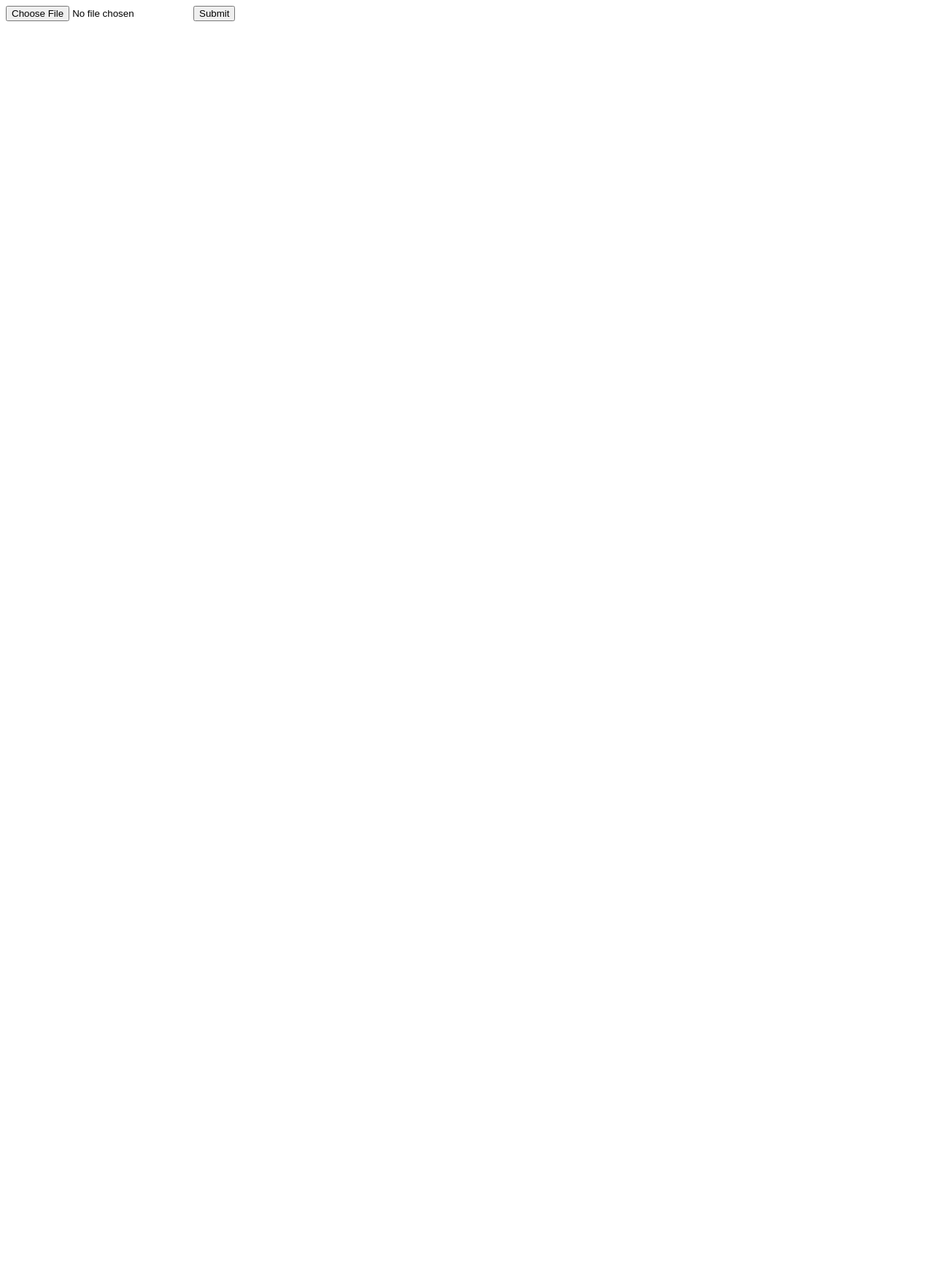
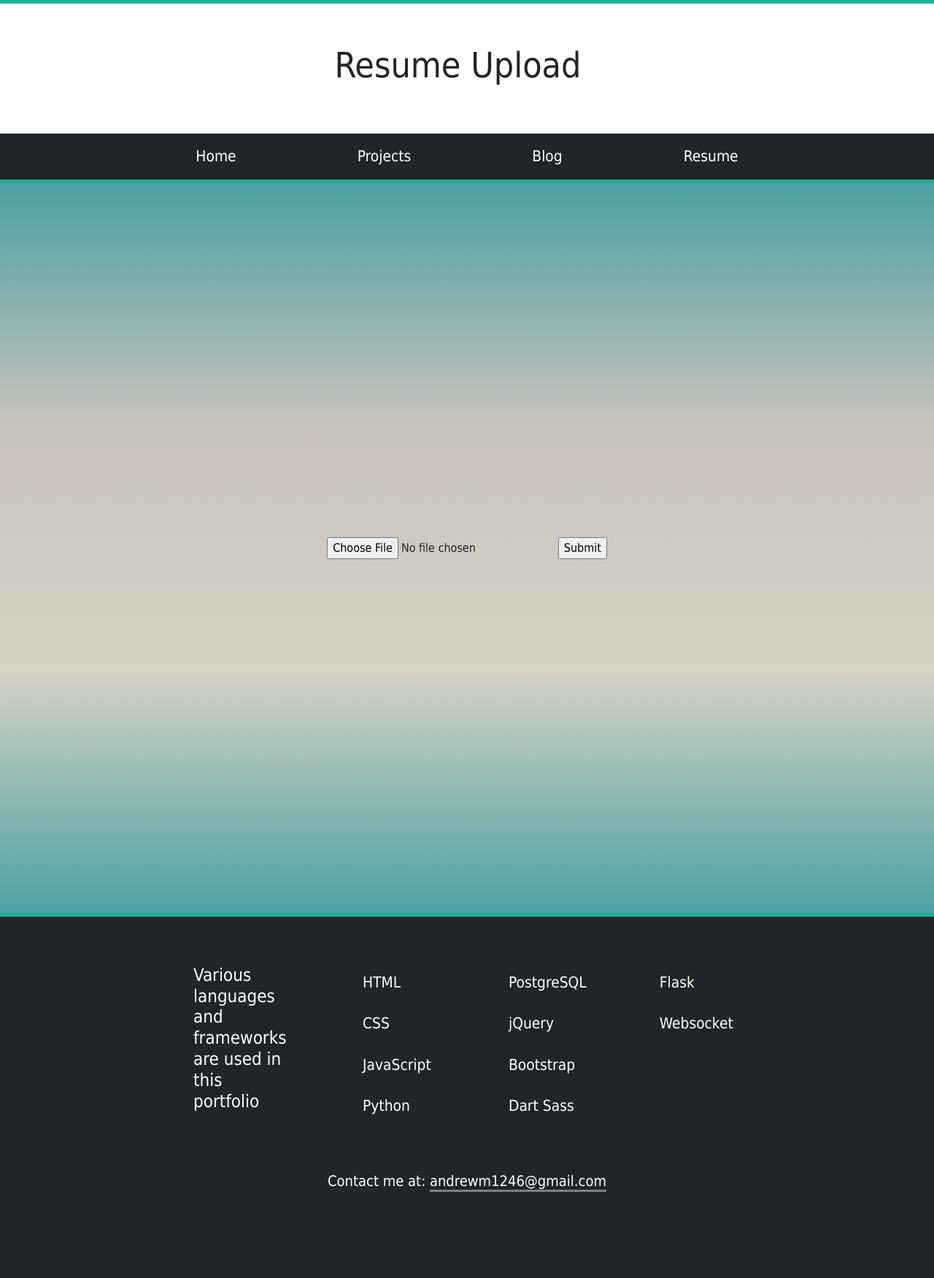
Before and after one commit to andrewM202/portfolio-website, a Flask app: page /resume-upload in a window 1280 px wide. Before the commit the page is almost empty. Shown: the whole page at 73% size. Before the commit the page ends 29 px from the top, so only its background shows below. Run offline with Flask 2, Linux system fonts and the light colour scheme.

Commit message:
Added basic resume upload functionality

```diff
--- a/resume.py
+++ b/resume.py
@@ -27,10 +27,12 @@ def resumeProcess():
     if request.method == 'POST':
         file = request.files['File']
         if file and allowed_file(file.filename):
+            # change filename name
+            file.filename = 'resume.pdf'
             filename = secure_filename(file.filename)
             # save file to specified directory
             file.save(os.path.join(app.config['UPLOAD_FOLDER'], filename))
-            return "File saved successfully"
+            return redirect('/resume')
         else:
             return "Invalid File"
     else:
--- a/static/css/styles.css
+++ b/static/css/styles.css
@@ -218,6 +218,13 @@ header h1 {
   margin-right: 25px;
 }
 
+main section > iframe {
+  height: 1200px;
+  width: 1000px;
+  max-width: 95vw;
+  max-height: 100vh;
+  margin: 0;
+}
 main address p {
   margin: 20px 50px;
 }
--- a/templates/resume-upload.html
+++ b/templates/resume-upload.html
@@ -1,8 +1,68 @@
-<html>
-   <body>
+{% extends 'base.html' %}
+
+{% block head %}
+    <!-- jQuery CDN -->
+    <script src="https://code.jquery.com/jquery-3.6.0.min.js" integrity="sha256-/xUj+3OJU5yExlq6GSYGSHk7tPXikynS7ogEvDej/m4=" crossorigin="anonymous"></script>
+    <!-- Bootstrap 5 CDN -->
+    <script src="https://cdn.jsdelivr.net/npm/bootstrap@5.0.2/dist/js/bootstrap.bundle.min.js" integrity="sha384-MrcW6ZMFYlzcLA8Nl+NtUVF0sA7MsXsP1UyJoMp4YLEuNSfAP+JcXn/tWtIaxVXM" crossorigin="anonymous"></script>
+    <link rel="stylesheet" href="https://cdn.jsdelivr.net/npm/bootstrap@5.0.2/dist/css/bootstrap.min.css" integrity="sha384-EVSTQN3/azprG1Anm3QDgpJLIm9Nao0Yz1ztcQTwFspd3yD65VohhpuuCOmLASjC" crossorigin="anonymous">
+    <!-- script link -->
+    <script src="{{ url_for('static', filename='javascript/script.js') }}"></script>
+    <!-- stylesheet link -->
+    <link rel="stylesheet" href="{{ url_for('static', filename='css/styles.css') }}">
+{% endblock %}
+
+{% block body %}
+<header class="vw-100 vh-18 minh-183 d-flex justify-content-center align-items-center blue-bd-top">
+    <h1 class="fade-animation">Resume Upload</h1>
+</header>
+<nav class="navbar navbar-expand-lg navbar-dark dark blue-bd-bottom">
+  <div class="container-fluid">
+    <button class="navbar-toggler" type="button" data-bs-toggle="collapse" data-bs-target="#navbarNav" aria-controls="navbarNav" aria-expanded="false" aria-label="Toggle navigation">
+      <span class="navbar-toggler-icon"></span>
+    </button>
+    <div class="collapse navbar-collapse justify-content-center" id="navbarNav">
+      <ul class="navbar-nav">
+        <li class="nav-item nav-item-sec">
+          <a class="nav-link active text-white" aria-current="page" href="/">Home</a>
+        </li>
+        <li class="nav-item nav-item-sec">
+          <a class="nav-link text-white" href="/projects">Projects</a>
+        </li>
+        <li class="nav-item nav-item-sec">
+          <a class="nav-link text-white" href="/blog">Blog</a>
+        </li>
+        <li class="nav-item nav-item-sec">
+         <a class="nav-link text-white" href="/resume">Resume</a>
+        </li>
+      </ul>
+    </div>
+  </div>
+</nav>
+<main>
+    <section class="vw-100 h-auto minh-1000 d-flex justify-content-center align-items-center flex-wrap container-fluid bg-linear-fade jumbo-container">
       <form action = "/resume-process" method = "POST" enctype = "multipart/form-data">
          <input type = "file" name = "File" />
          <input type = "submit" value = "Submit" />
       </form>
-   </body>
-</html>
+    </section>
+</main>
+<footer class="vh-18 minh-500 vw-100 d-flex flex-column align-items-center text-white dark blue-bd-top h-auto">
+    <div class="d-flex flex-row flex-wrap justify-content-center align-items-center vw-100" style="margin-bottom: 50px; height: 200px; margin-top: 50px;">
+        <h4>Various languages and frameworks are used in this portfolio</h4>
+        <ul>
+            <li>HTML</li>
+            <li>CSS</li>
+            <li>JavaScript</li>
+            <li>Python</li>
+            <li>PostgreSQL</li>
+            <li>jQuery</li>
+            <li>Bootstrap</li>
+            <li>Dart Sass</li>
+            <li>Flask</li>
+            <li>Websocket</li>
+        </ul>
+    </div>
+    <h5 class="text-center">Contact me at: <a href="mailto:andrewm1246@gmail.com">andrewm1246@gmail.com</a></h5>
+</footer>
+{% endblock %}
--- a/templates/resume.html
+++ b/templates/resume.html
@@ -38,7 +38,7 @@
 </nav>
 <main>
     <section class="vw-100 h-auto minh-1000 d-flex justify-content-center align-items-center flex-wrap container-fluid bg-linear-fade jumbo-container">
-
+      <iframe src="{{ url_for('static', filename='resume/resume.pdf') }}"></iframe>
     </section>
 </main>
 <footer class="vh-18 minh-500 vw-100 d-flex flex-column align-items-center text-white dark blue-bd-top h-auto">
```
Also changed, not shown: static/css/sass.scss (+9 -0 lines), 3 other files.
